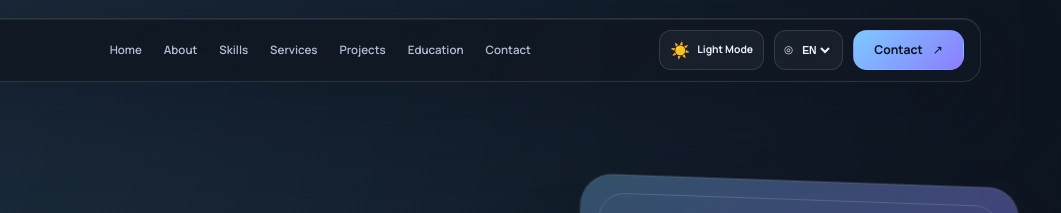
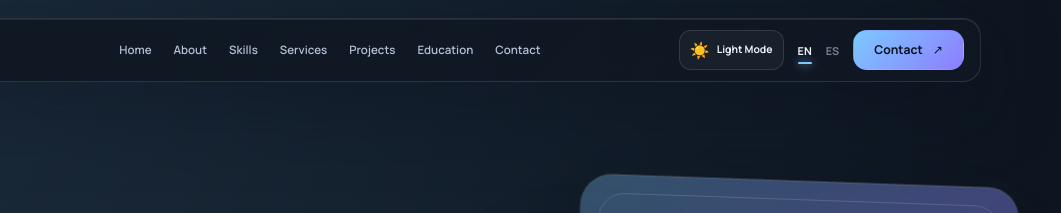
Before and after one commit to Elias-Rood/Portfolio, an Astro site: page / in a window 1280 px wide. Shown: the top 213 px of the page, 219-1280 px from the left. Built offline with nearby package versions, Linux system fonts and the light colour scheme; Astro itself is replaced by a stand-in of ours.

Commit message:
Modernize desktop language switcher

```diff
--- a/src/components/Navbar.astro
+++ b/src/components/Navbar.astro
@@ -14,13 +14,10 @@
       <span data-theme-icon aria-hidden="true">☀️</span>
       <span class="theme-label" data-theme-label>Light Mode</span>
     </button>
-    <label class="language-picker" title="Language">
-      <span aria-hidden="true">◎</span>
-      <select data-language-select aria-label="Language">
-        <option value="en">EN</option>
-        <option value="es">ES</option>
-      </select>
-    </label>
+    <div class="desktop-language-picker" role="group" aria-label="Language">
+      <button type="button" data-language-choice="en" aria-pressed="true">EN</button>
+      <button type="button" data-language-choice="es" aria-pressed="false">ES</button>
+    </div>
     <a class="button button-primary nav-cta" href="#contact"><span data-i18n="nav.contact">Contact</span> <span aria-hidden="true">↗</span></a>
   </div>
   <button class="menu-button" data-menu-button aria-expanded="false" aria-controls="mobile-menu" aria-label="Toggle navigation"><span aria-hidden="true">☰</span></button>
--- a/src/layouts/Layout.astro
+++ b/src/layouts/Layout.astro
@@ -34,6 +34,7 @@ const {
       const mobileMenu = document.querySelector('[data-mobile-menu]');
       const themeButtons = document.querySelectorAll<HTMLElement>('[data-theme-toggle]');
       const languageSelects = document.querySelectorAll<HTMLSelectElement>('[data-language-select]');
+      const languageChoices = document.querySelectorAll<HTMLButtonElement>('[data-language-choice]');
       const translations: Record<string, Record<string, string>> = {
         en: {
           'nav.home': 'Home', 'nav.about': 'About', 'nav.skills': 'Skills', 'nav.services': 'Services', 'nav.projects': 'Projects', 'nav.education': 'Education', 'nav.contact': 'Contact',
@@ -68,6 +69,11 @@ const {
           }
         });
         languageSelects.forEach((select) => { select.value = language; });
+        languageChoices.forEach((choice) => {
+          const isActive = choice.dataset.languageChoice === language;
+          choice.classList.toggle('is-active', isActive);
+          choice.setAttribute('aria-pressed', String(isActive));
+        });
       };
 
       const applyTheme = (theme: string) => {
@@ -115,6 +121,14 @@ const {
         });
       });
 
+      languageChoices.forEach((choice) => {
+        choice.addEventListener('click', () => {
+          const language = choice.dataset.languageChoice || 'en';
+          localStorage.setItem('erstudio-language', language);
+          applyLanguage(language);
+        });
+      });
+
       const revealObserver = new IntersectionObserver((entries) => {
         entries.forEach((entry) => {
           if (entry.isIntersecting) {
--- a/src/styles/global.css
+++ b/src/styles/global.css
@@ -243,19 +243,52 @@ body[data-theme='light'] .glass {
   transition: background-color .3s ease, color .3s ease, border-color .3s ease, box-shadow .3s ease;
 }
 .theme-label { font-size: .65rem; font-weight: 700; }
-.language-picker {
+.desktop-language-picker {
   display: inline-flex;
   align-items: center;
-  gap: 5px;
-  height: 40px;
-  padding: 0 9px;
-  border: 1px solid var(--line);
-  border-radius: 12px;
-  background: var(--wash);
+  gap: 14px;
+  margin: 0 4px;
+}
+.desktop-language-picker button {
+  position: relative;
+  padding: 6px 0;
+  border: 0;
+  outline: 0;
+  background: transparent;
+  color: var(--muted);
+  cursor: pointer;
+  font: 600 .68rem 'Manrope', sans-serif;
+  font-weight: 700;
+  opacity: .62;
+  transition: color .25s ease, opacity .25s ease;
+}
+.desktop-language-picker button::after {
+  content: '';
+  position: absolute;
+  right: 0;
+  bottom: 0;
+  left: 0;
+  height: 2px;
+  border-radius: 999px;
+  background: var(--accent);
+  box-shadow: 0 0 10px var(--accent);
+  opacity: 0;
+  transform: scaleX(.45);
+  transition: opacity .25s ease, transform .25s ease;
+}
+.desktop-language-picker button:hover,
+.desktop-language-picker button:focus-visible,
+.desktop-language-picker button.is-active {
   color: var(--text);
-  font-size: .65rem;
-  font-weight: 700;
-  transition: background-color .3s ease, color .3s ease, border-color .3s ease;
+  opacity: 1;
+}
+.desktop-language-picker button.is-active::after {
+  opacity: 1;
+  transform: scaleX(1);
+}
+.desktop-language-picker button:focus-visible {
+  border-radius: 3px;
+  box-shadow: 0 0 0 3px var(--accent-soft);
 }
 .language-picker select {
   border: 0;
```
Also changed, not shown: 8 other files.
